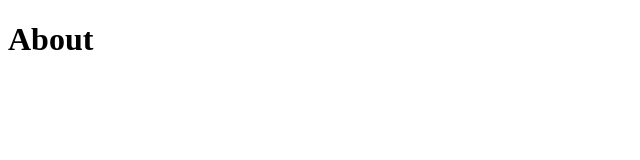
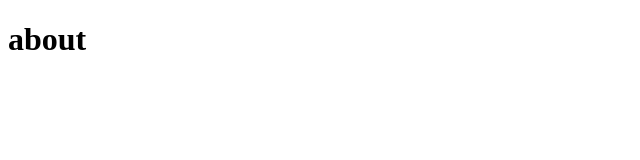
Before and after one commit to Anietex/gitflow, a plain HTML site: page about.html in a window 1280 px wide. Shown: the full height of the page, 0-640 px from the left. Drawn offline with Linux system fonts and the light colour scheme.

Commit message:
Fixed typo

```diff
--- a/about.html
+++ b/about.html
@@ -4,6 +4,6 @@
 <title>About</title>
 </head>
 <body>
-<h1>About</h1>
+<h1>about</h1>
 </body>
 </html>
```
